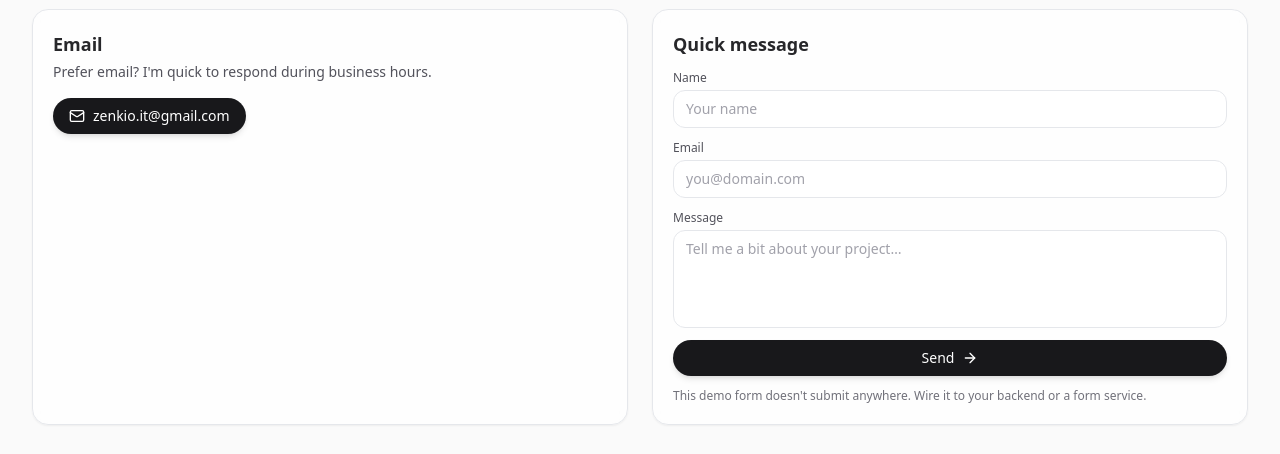
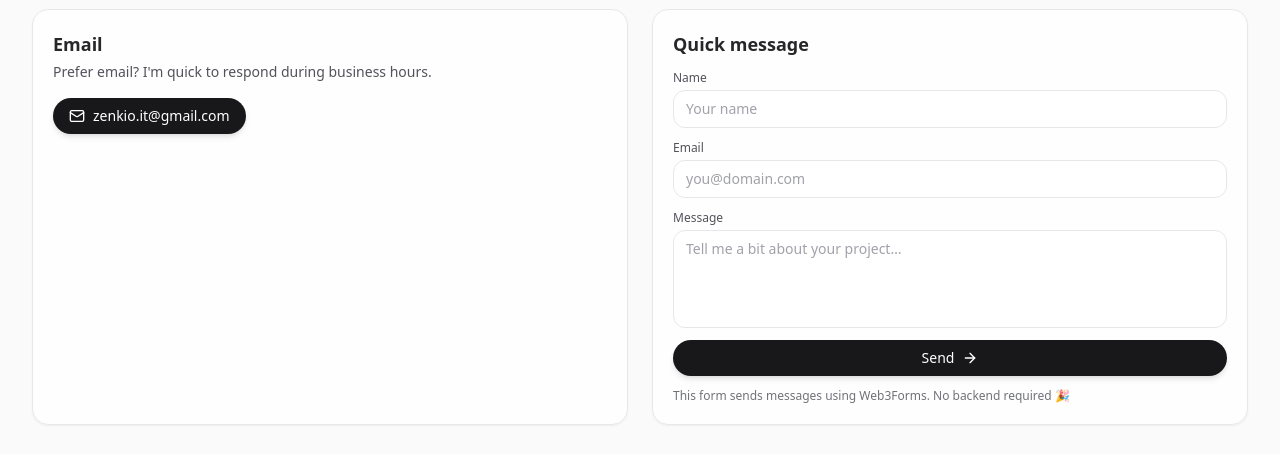
Before and after one commit to zenkio/zenkio.github.io, a React (Vite) app: page / in a window 1280 px wide. Shown: the part 2103-2557 px from the top of the page. Built offline with nearby package versions, Linux system fonts and the light colour scheme.

Commit message:
add email sending for quick form submission

```diff
--- a/src/App.tsx
+++ b/src/App.tsx
@@ -17,6 +17,8 @@ import { GitHub, LinkedIn } from './component/icon';
 import { useTheme, ThemeProvider } from "./component/theme";
 import { useEffect, useRef, useState } from "react";
 import Email from "./component/email";
+import ContactForm from "./component/contactForm";
+import { Toaster } from "sonner";
 
 type ChildrenProps = PropsWithChildren<{}>;
 
@@ -503,49 +505,7 @@ function AppContent() {
             </Card>
             <Card>
               <h3 className="text-lg font-semibold">Quick message</h3>
-              <form className="mt-3 grid grid-cols-1 gap-3" onSubmit={(e) => e.preventDefault()}>
-                <div className="grid gap-1">
-                  <label htmlFor="name" className="text-xs text-zinc-600 dark:text-zinc-400">
-                    Name
-                  </label>
-                  <input
-                    id="name"
-                    className="rounded-xl border bg-white/70 px-3 py-2 text-sm outline-none ring-0 placeholder:text-zinc-400 focus:border-zinc-400 dark:border-zinc-800 dark:bg-zinc-900/60"
-                    placeholder="Your name"
-                  />
-                </div>
-                <div className="grid gap-1">
-                  <label htmlFor="email" className="text-xs text-zinc-600 dark:text-zinc-400">
-                    Email
-                  </label>
-                  <input
-                    id="email"
-                    type="email"
-                    className="rounded-xl border bg-white/70 px-3 py-2 text-sm outline-none ring-0 placeholder:text-zinc-400 focus:border-zinc-400 dark:border-zinc-800 dark:bg-zinc-900/60"
-                    placeholder="you@domain.com"
-                  />
-                </div>
-                <div className="grid gap-1">
-                  <label htmlFor="message" className="text-xs text-zinc-600 dark:text-zinc-400">
-                    Message
-                  </label>
-                  <textarea
-                    id="message"
-                    rows={4}
-                    className="resize-none rounded-xl border bg-white/70 px-3 py-2 text-sm outline-none ring-0 placeholder:text-zinc-400 focus:border-zinc-400 dark:border-zinc-800 dark:bg-zinc-900/60"
-                    placeholder="Tell me a bit about your project…"
-                  />
-                </div>
-                <button
-                  type="submit"
-                  className="inline-flex items-center justify-center gap-2 rounded-full bg-zinc-900 px-4 py-2 text-sm font-medium text-white shadow-md transition hover:translate-y-[-1px] hover:shadow-lg dark:bg-white dark:text-zinc-900"
-                >
-                  Send <ArrowRight className="h-4 w-4" />
-                </button>
-                <p className="text-xs text-zinc-500">
-                  This demo form doesn't submit anywhere. Wire it to your backend or a form service.
-                </p>
-              </form>
+              <ContactForm />
             </Card>
           </div>
         </Container>
@@ -565,6 +525,7 @@ function AppContent() {
             </div>
           </div>
         </Container>
+        <Toaster position="bottom-center" richColors />
       </footer>
     </main>
   );
--- /dev/null
+++ b/src/component/contactForm.tsx
@@ -0,0 +1,110 @@
+'use client';
+
+import { useState } from 'react';
+import { ArrowRight } from 'lucide-react';
+import { Toaster, toast } from 'sonner';
+
+export default function ContactForm() {
+  const [loading, setLoading] = useState(false);
+
+  const handleSubmit = async (e: React.FormEvent<HTMLFormElement>) => {
+    e.preventDefault();
+    setLoading(true);
+
+    const form = e.currentTarget;
+    const formData = new FormData(form);
+    formData.append('access_key', '89bdb317-0997-4c33-9cc9-c38c28ab783b');
+    try {
+      const res = await fetch('https://api.web3forms.com/submit', {
+        method: 'POST',
+        body: formData,
+      });
+
+      const data = await res.json();
+
+      if (data.success) {
+        toast.custom(
+          () => (
+            <div className="rounded-full bg-zinc-800 text-white px-4 py-2 text-sm shadow-md dark:bg-white dark:text-zinc-900">
+              ✉️ Message sent successfully!
+            </div>
+          ),
+          { duration: 2500 }
+        );
+        form.reset();
+      } else {
+        throw new Error(data.message || 'Something went wrong');
+      }
+    } catch (err) {
+      toast.custom(
+        () => (
+          <div className="rounded-full bg-zinc-800 text-white px-4 py-2 text-sm shadow-md dark:bg-white dark:text-zinc-900">
+            ⚠️ Failed to send message. Please try again.
+          </div>
+        ),
+        { duration: 3000 }
+      );
+    } finally {
+      setLoading(false);
+    }
+  };
+
+  return (
+    <div>
+      <form className="mt-3 grid grid-cols-1 gap-3" onSubmit={handleSubmit}>
+        <div className="grid gap-1">
+          <label htmlFor="name" className="text-xs text-zinc-600 dark:text-zinc-400">
+            Name
+          </label>
+          <input
+            id="name"
+            name="name"
+            required
+            className="rounded-xl border bg-white/70 px-3 py-2 text-sm outline-none ring-0 placeholder:text-zinc-400 focus:border-zinc-400 dark:border-zinc-800 dark:bg-zinc-900/60"
+            placeholder="Your name"
+          />
+        </div>
+
+        <div className="grid gap-1">
+          <label htmlFor="email" className="text-xs text-zinc-600 dark:text-zinc-400">
+            Email
+          </label>
+          <input
+            id="email"
+            type="email"
+            name="email"
+            required
+            className="rounded-xl border bg-white/70 px-3 py-2 text-sm outline-none ring-0 placeholder:text-zinc-400 focus:border-zinc-400 dark:border-zinc-800 dark:bg-zinc-900/60"
+            placeholder="you@domain.com"
+          />
+        </div>
+
+        <div className="grid gap-1">
+          <label htmlFor="message" className="text-xs text-zinc-600 dark:text-zinc-400">
+            Message
+          </label>
+          <textarea
+            id="message"
+            name="message"
+            rows={4}
+            required
+            className="resize-none rounded-xl border bg-white/70 px-3 py-2 text-sm outline-none ring-0 placeholder:text-zinc-400 focus:border-zinc-400 dark:border-zinc-800 dark:bg-zinc-900/60"
+            placeholder="Tell me a bit about your project…"
+          />
+        </div>
+
+        <button
+          type="submit"
+          disabled={loading}
+          className="inline-flex items-center justify-center gap-2 rounded-full bg-zinc-900 px-4 py-2 text-sm font-medium text-white shadow-md transition hover:translate-y-[-1px] hover:shadow-lg disabled:opacity-70 dark:bg-white dark:text-zinc-900"
+        >
+          {loading ? 'Sending…' : 'Send'} <ArrowRight className="h-4 w-4" />
+        </button>
+
+        <p className="text-xs text-zinc-500">
+          This form sends messages using Web3Forms. No backend required 🎉
+        </p>
+      </form>
+    </div>
+  );
+}
--- a/src/component/email.tsx
+++ b/src/component/email.tsx
@@ -33,8 +33,8 @@ const Email = ({ email }: { email: string }) => {
   const showStyledToast = (message: string) => {
     toast.custom(
       () => (
-        <div className="flex items-center justify-center w-full md:max-w-[300px] rounded-full bg-zinc-700 text-white px-4 py-2 shadow-md dark:bg-zinc-800">
-          <p className="text-sm font-medium">{message}</p>
+        <div className="rounded-full bg-zinc-800 text-white px-4 py-2 text-sm shadow-md dark:bg-white dark:text-zinc-900">
+          {message}
         </div>
       ),
       { duration: 2500 }
@@ -52,7 +52,6 @@ const Email = ({ email }: { email: string }) => {
       >
         <Mail className="h-4 w-4" /> {email}
       </a>
-      <Toaster position="bottom-center" />
     </div>
   );
 };
```
